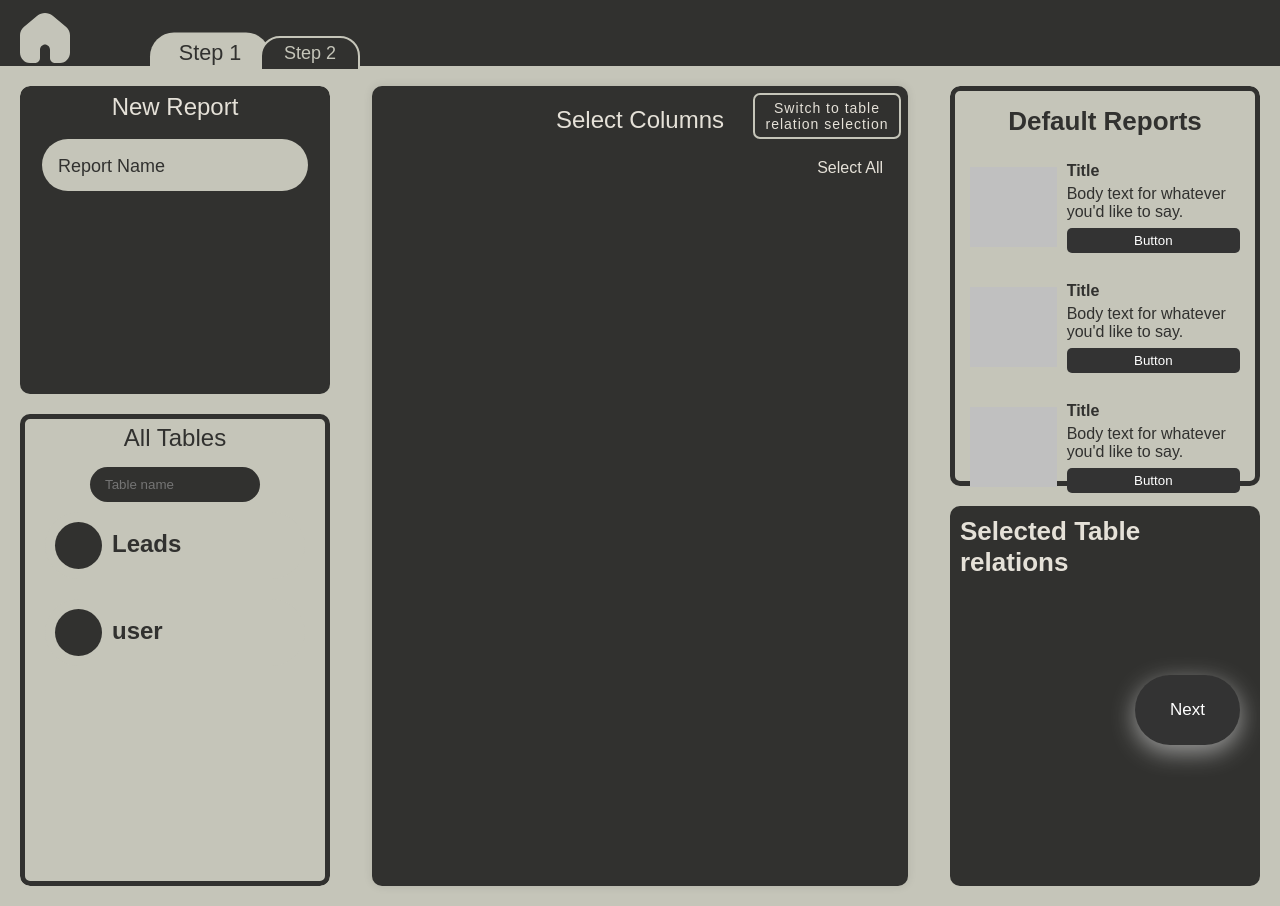
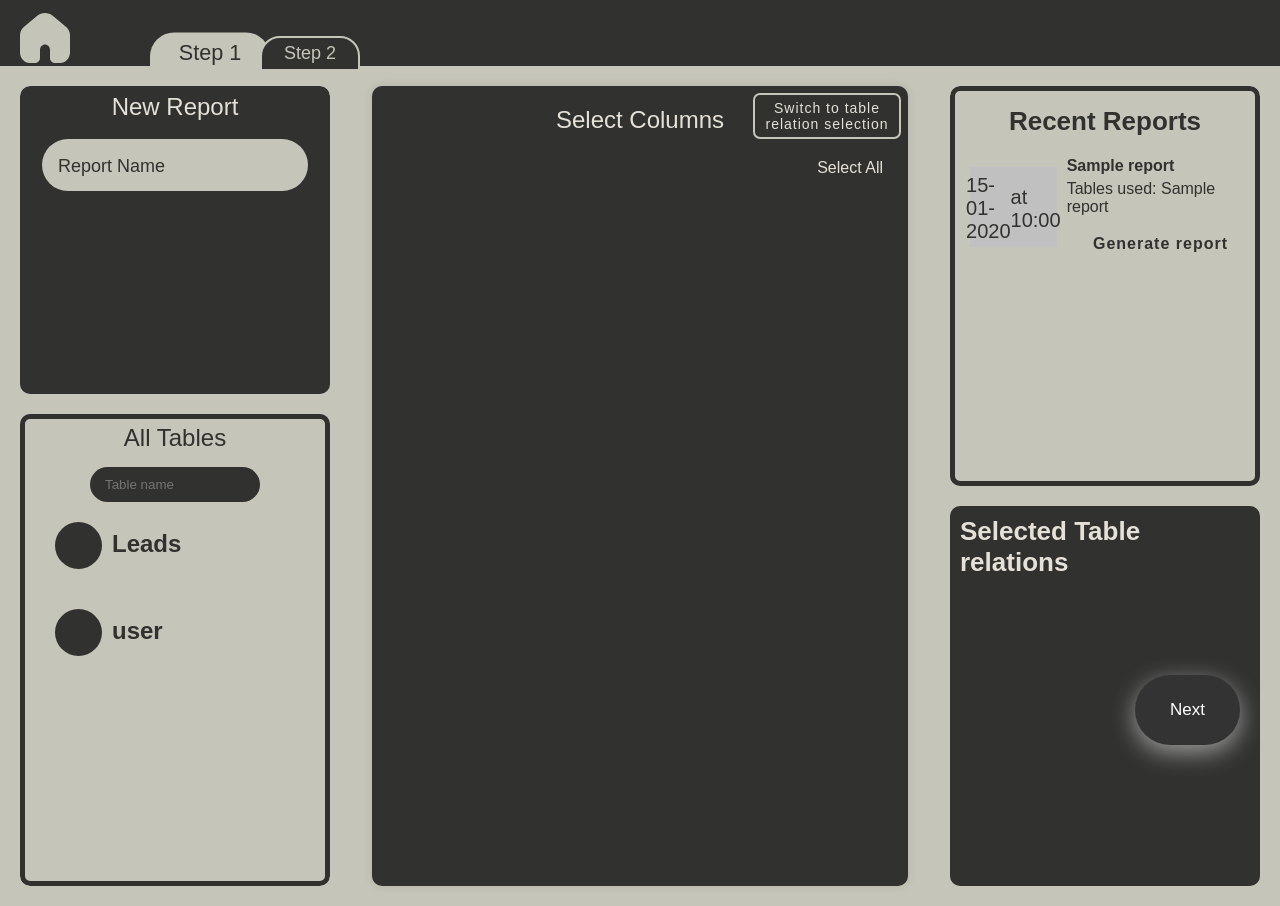
Before and after one commit to Ritvik2205/reports-dashboard, a Flask app: page /dashboard in a window 1280 px wide. Run offline with Flask 3, Linux system fonts and the light colour scheme; tables that the repository leaves empty hold one stand-in row (values such as "Sample post"); a database or web service that is not in the repository returns one stand-in record (values such as "Sample title"); some libraries are stand-ins or nearby versions; some web fonts are replaced.

Commit message:
adding report history for previews

```diff
--- a/website/templates/dashboard.html
+++ b/website/templates/dashboard.html
@@ -49,31 +49,23 @@
         </div>
         <div class="right-panel">
                 <div class="preview">
-                    <div class="subheading">Default Reports</div>
-                    <div class="preview-item">
-                        <div class="image-placeholder"></div>
-                        <div class="preview-item-body">
-                            <div class="preview-title">Title</div>
-                            <div class="preview-body">Body text for whatever you'd like to say.</div>
-                            <button class="btn">Button</button>
+                    <div class="subheading">Recent Reports</div>
+                    {% for report in last_three_reports %}
+                        <div class="preview-item report">
+                            <div class="image-placeholder">
+                                <div class="report-created-date"> {{ report['date_time_created'].strftime('%d-%m-%Y') }} </div>
+                                <div class="report-created-date"> at {{ report['date_time_created'].strftime('%H:%M') }} </div>
+                            </div>
+                            <div class="preview-item-body">
+                                <div class="preview-title report-name">{{ report['report_name']}}</div>
+                                <div class="preview-body report-tables">Tables used: {{ report['active_table_names'] }}</div>
+                                <div class="report-buttons">
+                                    <a href="/report/{{ report['_id'] }}" class="generate-report">Generate report</a>
+                                    <a class="load-report" data-report-id="{{ report['_id'] }}">Edit report</a>
+                                </div>
+                            </div>
                         </div>
-                    </div>
-                    <div class="preview-item">
-                        <div class="image-placeholder"></div>
-                        <div class="preview-item-body">
-                            <div class="preview-title">Title</div>
-                            <div class="preview-body">Body text for whatever you'd like to say.</div>
-                            <button class="btn">Button</button>
-                        </div>
-                    </div>
-                    <div class="preview-item">
-                        <div class="image-placeholder"></div>
-                        <div class="preview-item-body">
-                            <div class="preview-title">Title</div>
-                            <div class="preview-body">Body text for whatever you'd like to say.</div>
-                            <button class="btn">Button</button>
-                        </div>
-                    </div>
+                    {% endfor %}
                 </div>
                 <div class="table-relations">
                     <div class="relations-subheading">Selected Table relations</div>
```
